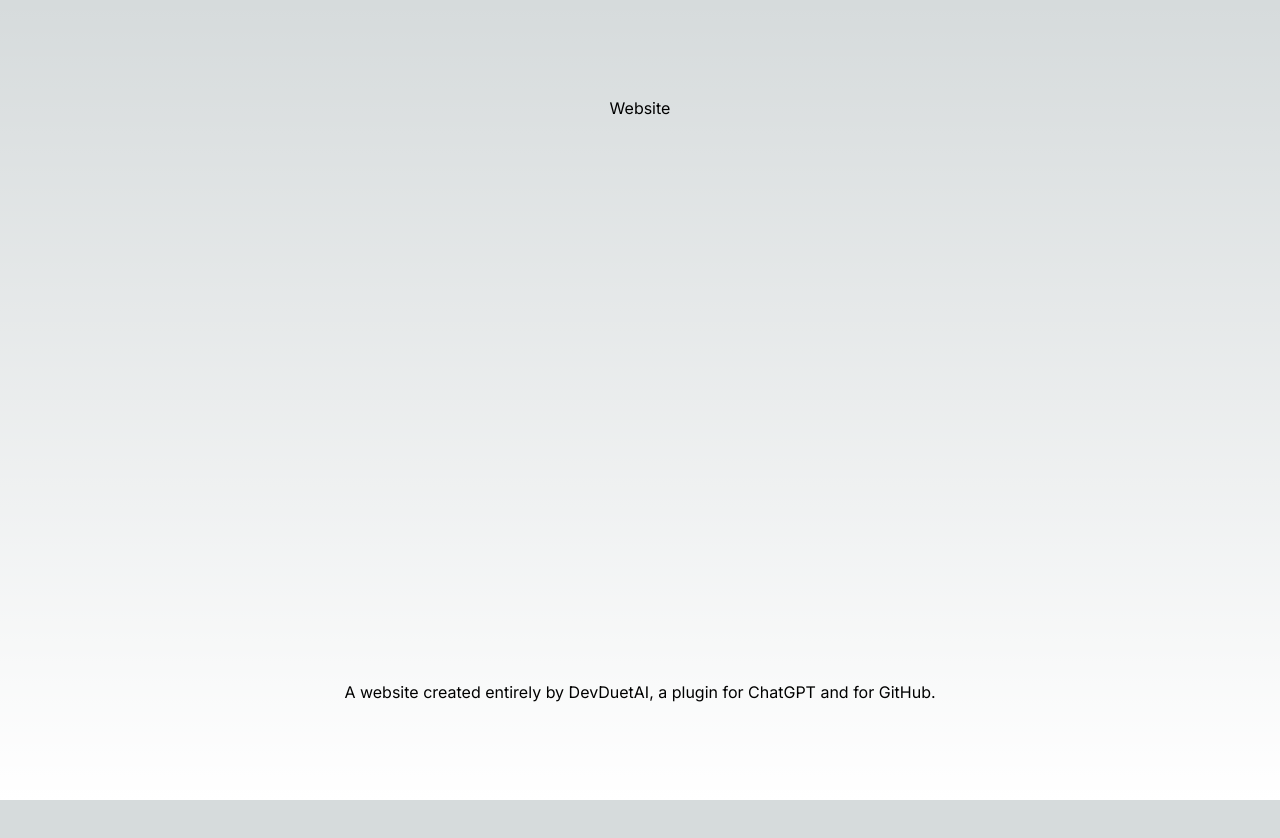
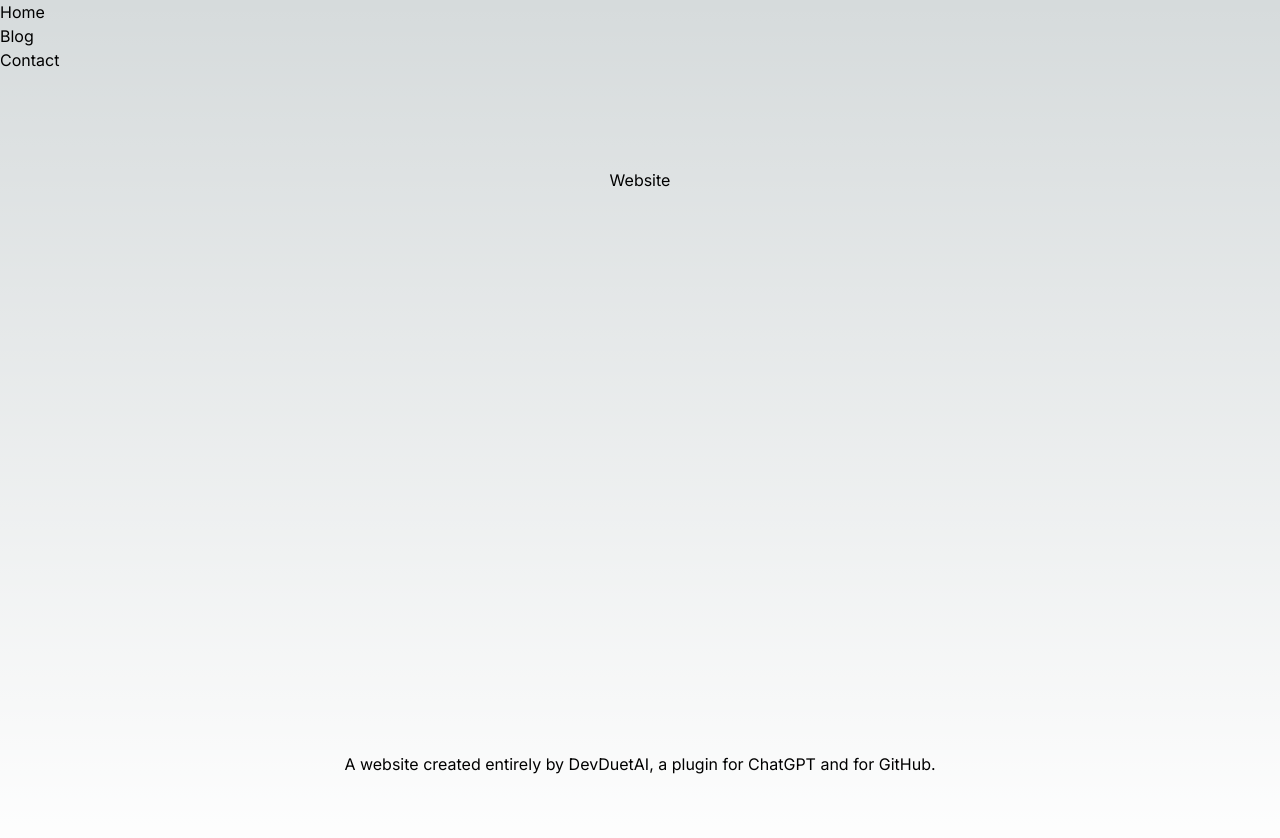
Before and after one commit to AustinMichaelColeman/website, a Next.js app: page / in a window 1280 px wide. Shown: the top 838 px of the page. Before the commit the page ends 800 px from the top, so only its background shows below. Built offline with nearby package versions, Linux system fonts and the light colour scheme.

Commit message:
Updated layout to include Navbar

```diff
--- a/src/app/layout.js
+++ b/src/app/layout.js
@@ -1,5 +1,6 @@
 import "./globals.css";
 import { Inter } from "next/font/google";
+import Navbar from '../components/Navbar';
 
 const inter = Inter({ subsets: ["latin"] });
 
@@ -12,7 +13,10 @@ export const metadata = {
 export default function RootLayout({ children }) {
   return (
     <html lang="en">
-      <body className={inter.className}>{children}</body>
+      <body className={inter.className}>
+        <Navbar />
+        {children}
+      </body>
     </html>
   );
 }
```
